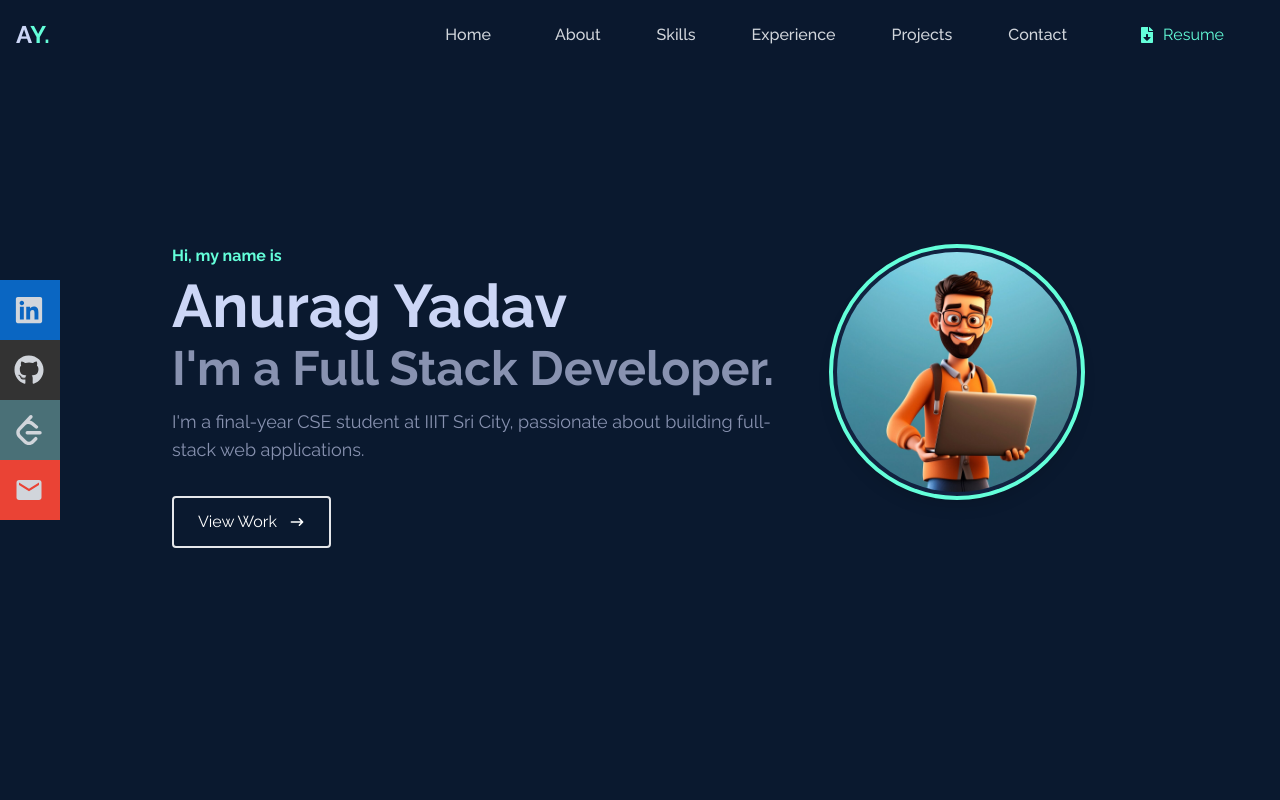
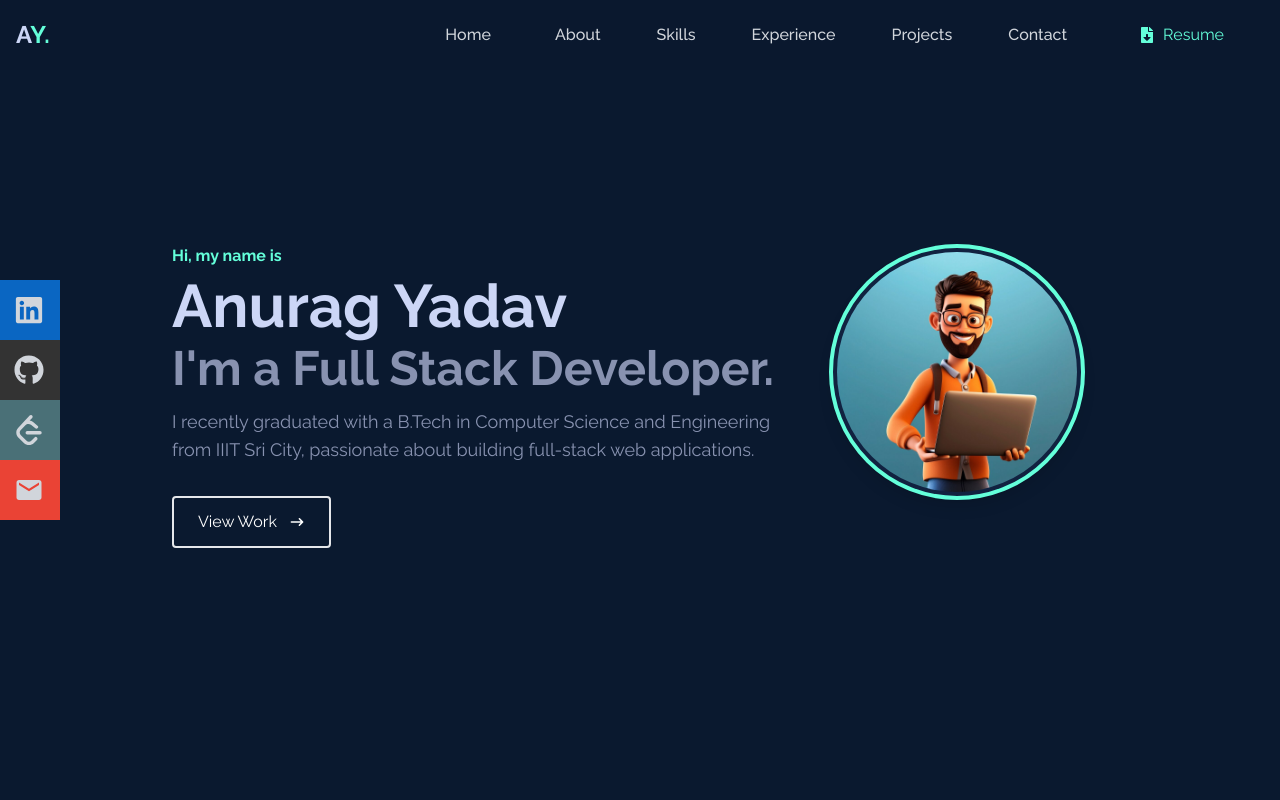
Before and after one commit to Anuragyadav1/Personal-Portfolio, a React (Vite) app: page / in a window 1280 px wide. Shown: the top 800 px of the page. Built offline with nearby package versions, Linux system fonts and the light colour scheme.

Commit message:
Home page content updated

```diff
--- a/src/components/Home.jsx
+++ b/src/components/Home.jsx
@@ -25,7 +25,8 @@ const Home = () => {
             <p className='text-[#8892b0] py-4 max-w-[700px] text-lg'>
               {/* I specialize in building exceptional digital experiences. Currently, I'm focused on
               building responsive full-stack web applications that deliver value and solve real-world problems. */}
-              I'm a final-year CSE student at IIIT Sri City, passionate about building full-stack web applications.
+                I recently graduated with a B.Tech in Computer Science and Engineering from IIIT Sri City,
+                passionate about building full-stack web applications.
             </p>
 
             <div className='flex gap-4 mt-2 justify-center md:justify-start'>
```
